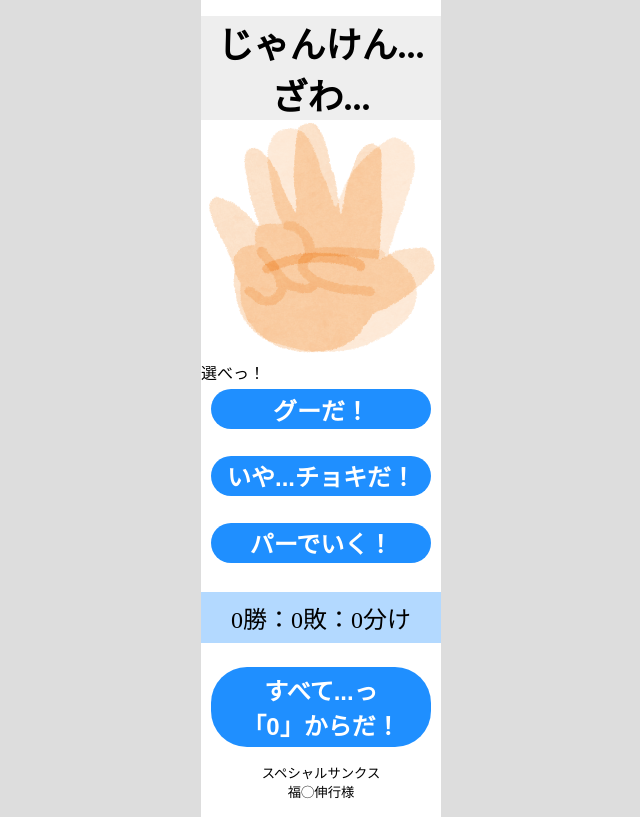
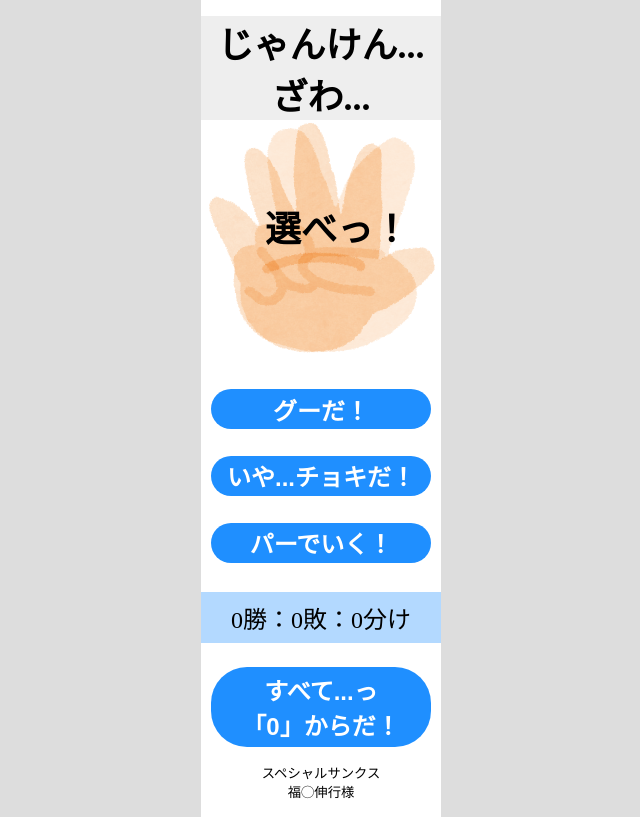
Before and after one commit to Sukonbu79/2024.03.20_jyanken, a plain HTML site: page index.html in a window 1280 px wide. Shown: the whole page, without its empty margins (319-959 px from the left). Drawn offline with Linux system fonts and the light colour scheme.

Commit message:
Update style.css

```diff
--- a/style.css
+++ b/style.css
@@ -77,6 +77,14 @@ img {
 }
 
 /* span */
+#erabe {
+  position: absolute;
+  top: 80px;
+  left: 64px;
+  font-size: 36px;
+  font-weight: 900;
+}
+
 #zawa {
   position: absolute;
   top: 16px;
```
